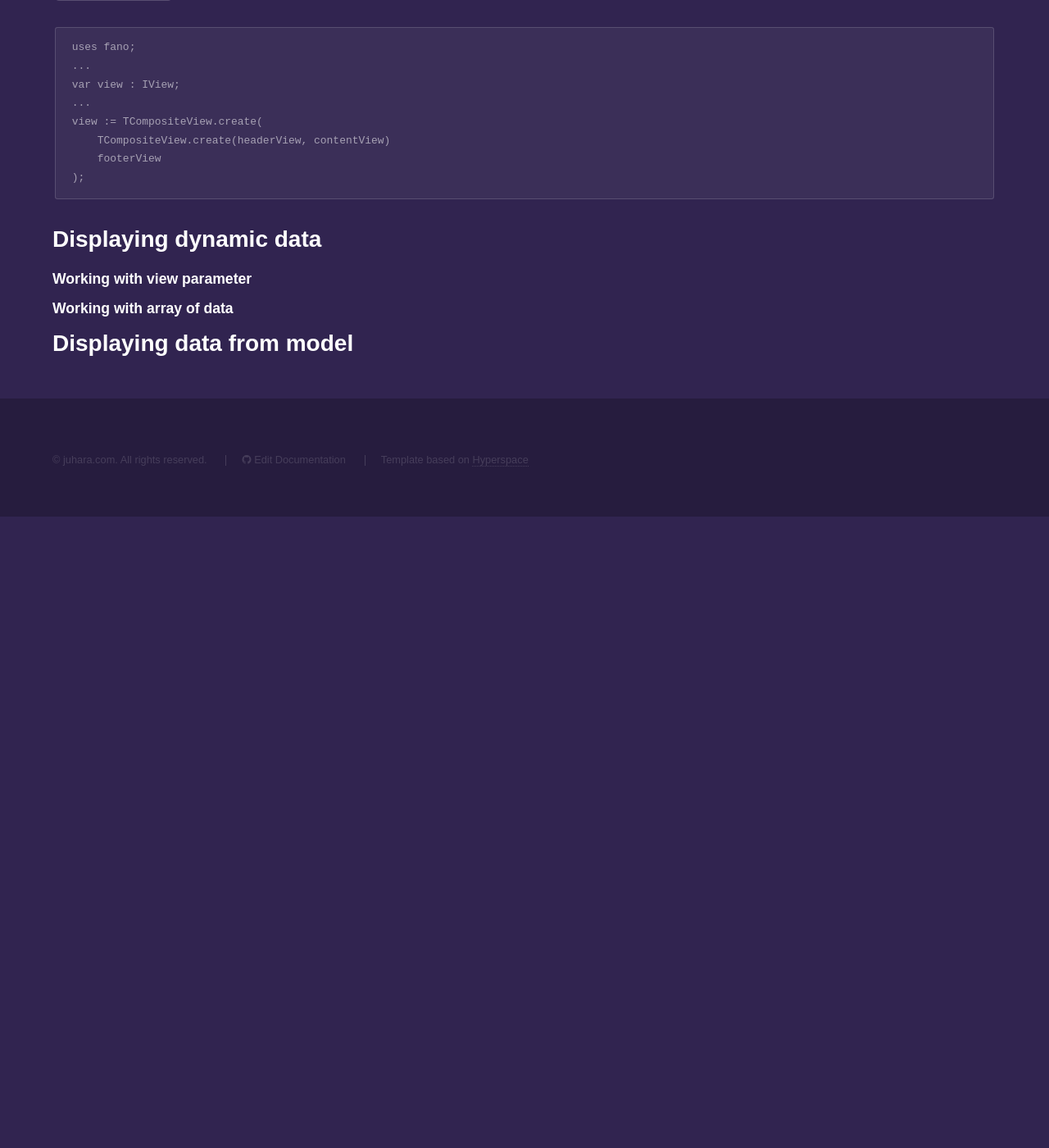
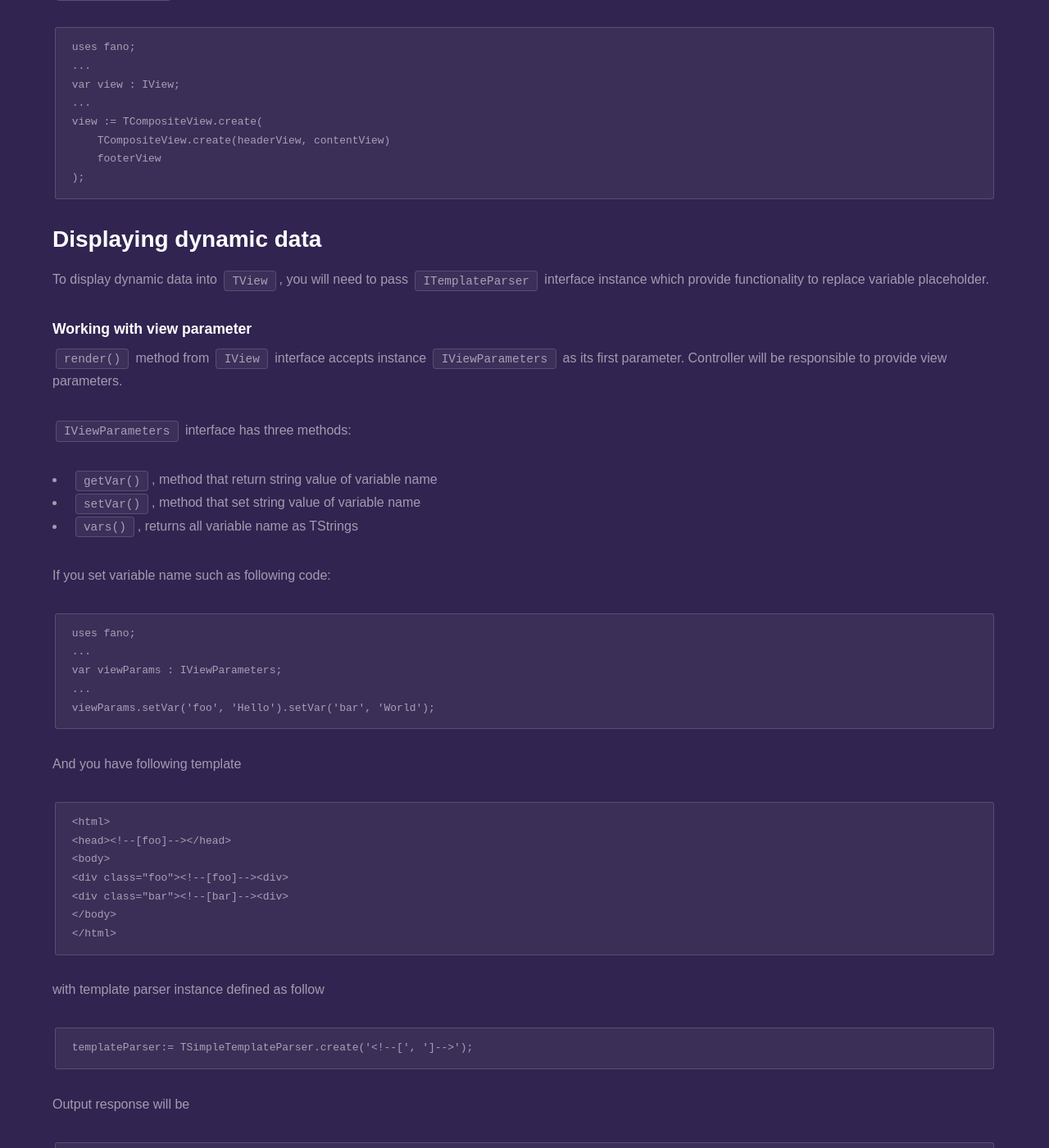
Before and after one commit to fanoframework/fanoframework.github.io, a Jekyll site: the page built from working-with-views/index.md, in a window 1280 px wide and 1400 px high, scrolled down 4493 px. Shown: the whole window at 82% size. Built offline with Jekyll 4.4.1, drawn with Linux system fonts in a browser that asks for light colours; our own code applies the rules of GitHub Pages for plain Markdown files; before the commit the page ends 5123 px from its top, so only the background shows below that; some of the changed text lies outside the part shown.

Commit message:
add content about view parameters

````diff
--- a/working-with-views/index.md
+++ b/working-with-views/index.md
@@ -198,7 +198,58 @@ view := TCompositeView.create(
 
 ## Displaying dynamic data
 
+To display dynamic data into `TView`, you will need to pass `ITemplateParser` interface instance which provide functionality to replace variable placeholder.
+
 ### Working with view parameter
+
+`render()` method from `IView` interface accepts instance `IViewParameters` as its first parameter. Controller will be responsible to provide view parameters.
+
+`IViewParameters` interface has three methods:
+
+- `getVar()`, method that return string value of variable name
+- `setVar()`, method that set string value of variable name
+- `vars()`, returns all variable name as TStrings
+
+If you set variable name such as following code:
+
+```
+uses fano;
+...
+var viewParams : IViewParameters;
+...
+viewParams.setVar('foo', 'Hello').setVar('bar', 'World');
+```
+
+And you have following template
+
+```
+<html>
+<head><!--[foo]--></head>
+<body>
+<div class="foo"><!--[foo]--><div>
+<div class="bar"><!--[bar]--><div>
+</body>
+</html>
+```
+
+with template parser instance defined as follow
+
+```
+templateParser:= TSimpleTemplateParser.create('<!--[', ']-->');
+```
+
+Output response will be
+
+```
+<html>
+<head>Hello</head>
+<body>
+<div class="foo">Hello<div>
+<div class="bar">World<div>
+</body>
+</html>
+```
+
 
 ### Working with array of data
 
````
